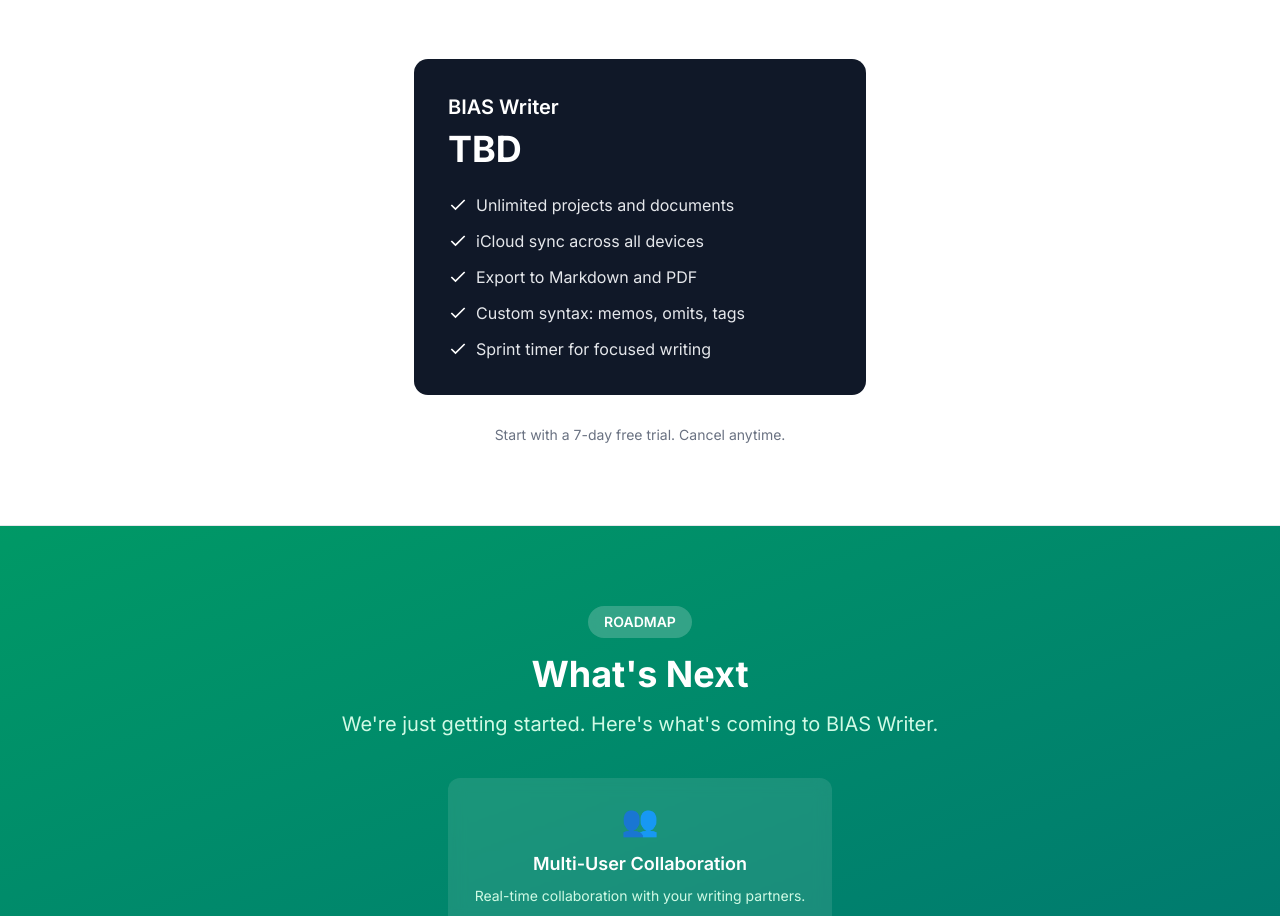
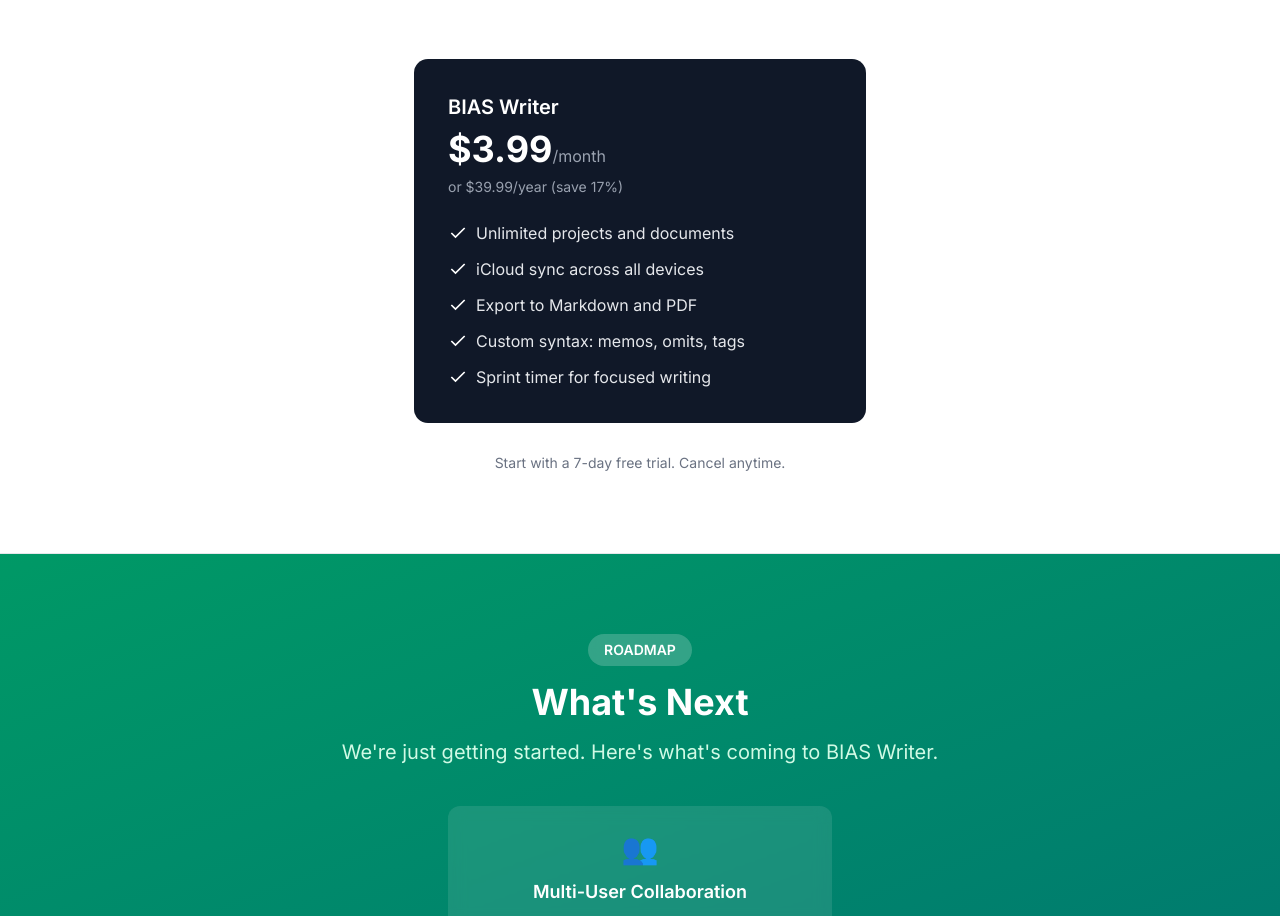
Before and after one commit to BiasLLC/bias-marketing, a Next.js app: page / in a window 1280 px wide. Shown: the part 1280-2196 px from the top of the page. Built offline with nearby package versions, Linux system fonts and the light colour scheme.

Commit message:
Add App Store link and real pricing

```diff
--- a/app/page.tsx
+++ b/app/page.tsx
@@ -44,7 +44,9 @@
           </p>
           <div className="flex justify-center">
             <a
-              href="#"
+              href="https://apps.apple.com/us/app/bias-writer/id6755156256"
+              target="_blank"
+              rel="noopener noreferrer"
               className="inline-flex items-center gap-2 bg-gray-900 text-white px-6 py-3 rounded-lg font-medium hover:bg-gray-800 transition-colors"
             >
               <AppleIcon />
@@ -100,9 +102,11 @@
             <div className="max-w-md mx-auto">
               <div className="rounded-xl p-8 bg-gray-900 text-white ring-2 ring-gray-900">
                 <h3 className="text-xl font-semibold mb-2">BIAS Writer</h3>
-                <div className="mb-6">
-                  <span className="text-4xl font-bold">TBD</span>
+                <div className="mb-2">
+                  <span className="text-4xl font-bold">$3.99</span>
+                  <span className="text-gray-400">/month</span>
                 </div>
+                <p className="text-gray-400 text-sm mb-6">or $39.99/year (save 17%)</p>
                 <ul className="space-y-3">
                   <li className="flex items-center gap-2">
                     <CheckIcon className="text-white" />
```
